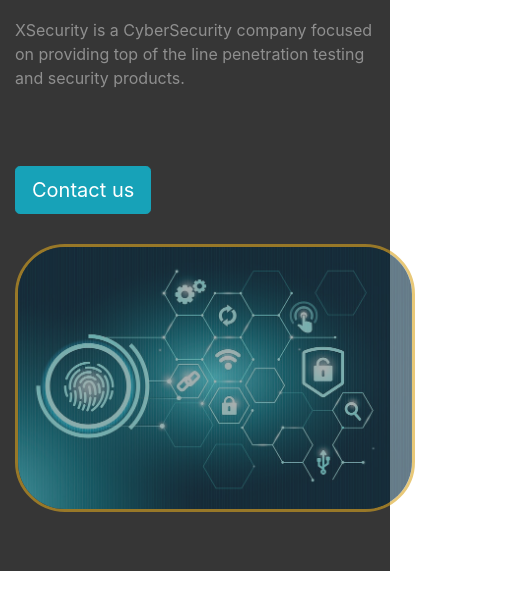
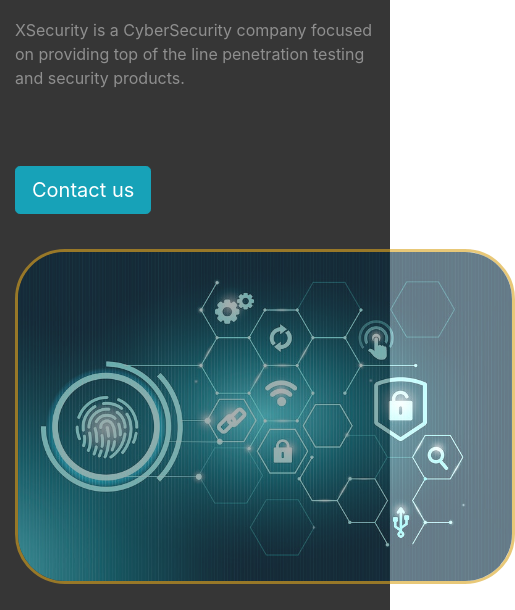
Before and after one commit to xalisspasha/XSecurity, a plain HTML site: page index.html in a window 390 px wide. Shown: the part 198-808 px from the top of the page, 515 px wide, since content can reach past the window. Drawn offline with nearby package versions, Linux system fonts and the light colour scheme.

Commit message:
Update styles.css

```diff
--- a/css/styles.css
+++ b/css/styles.css
@@ -34,8 +34,8 @@
   .development{
       opacity: 60%;
    position: static;
-   width: 400px;
-    margin-top: 20px;
+   width: 500px;
+    margin-top: 25px;
     border-radius: 50px;}
 
   }
@@ -44,8 +44,8 @@
 .development{
     opacity: 60%;
  position: static;
-width: 400px;
-  margin-top: 20px;
+width: 500px;
+  margin-top: 25px;
   border-radius: 50px;}
 
 }
```
